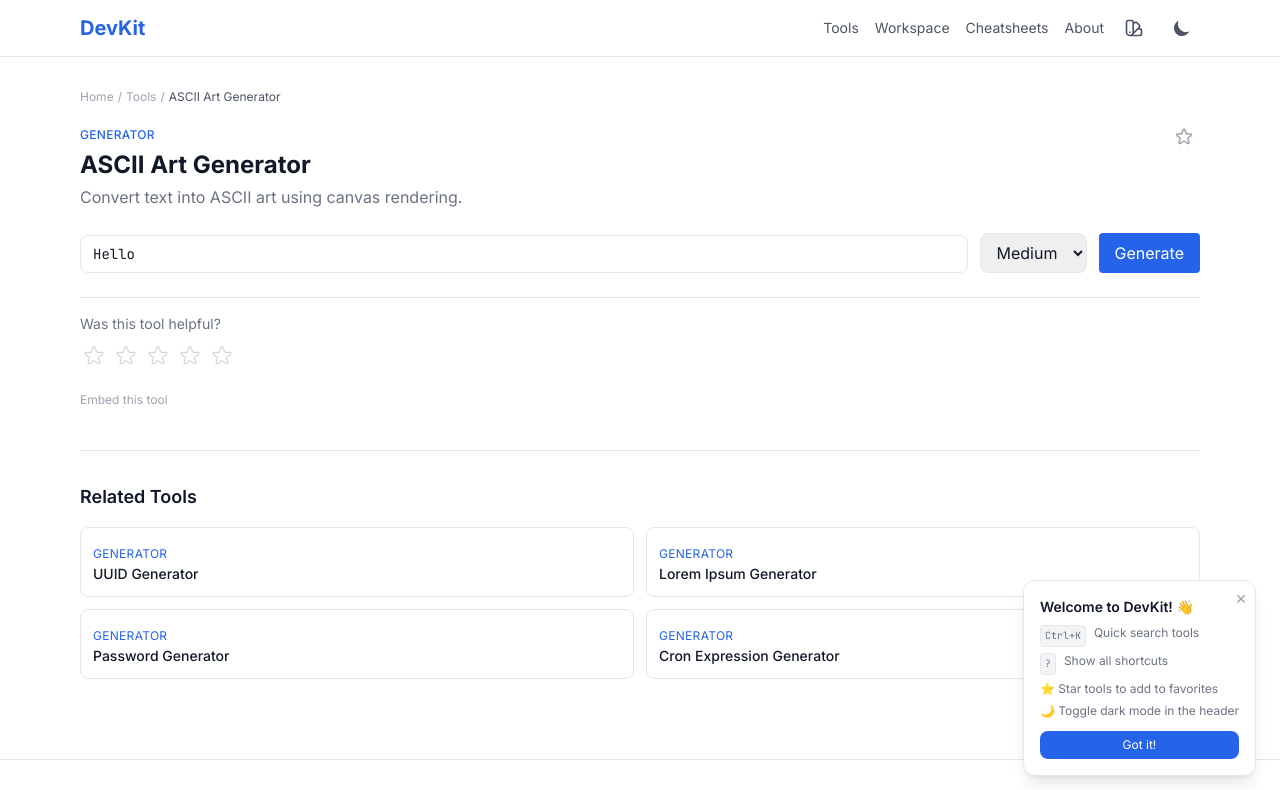
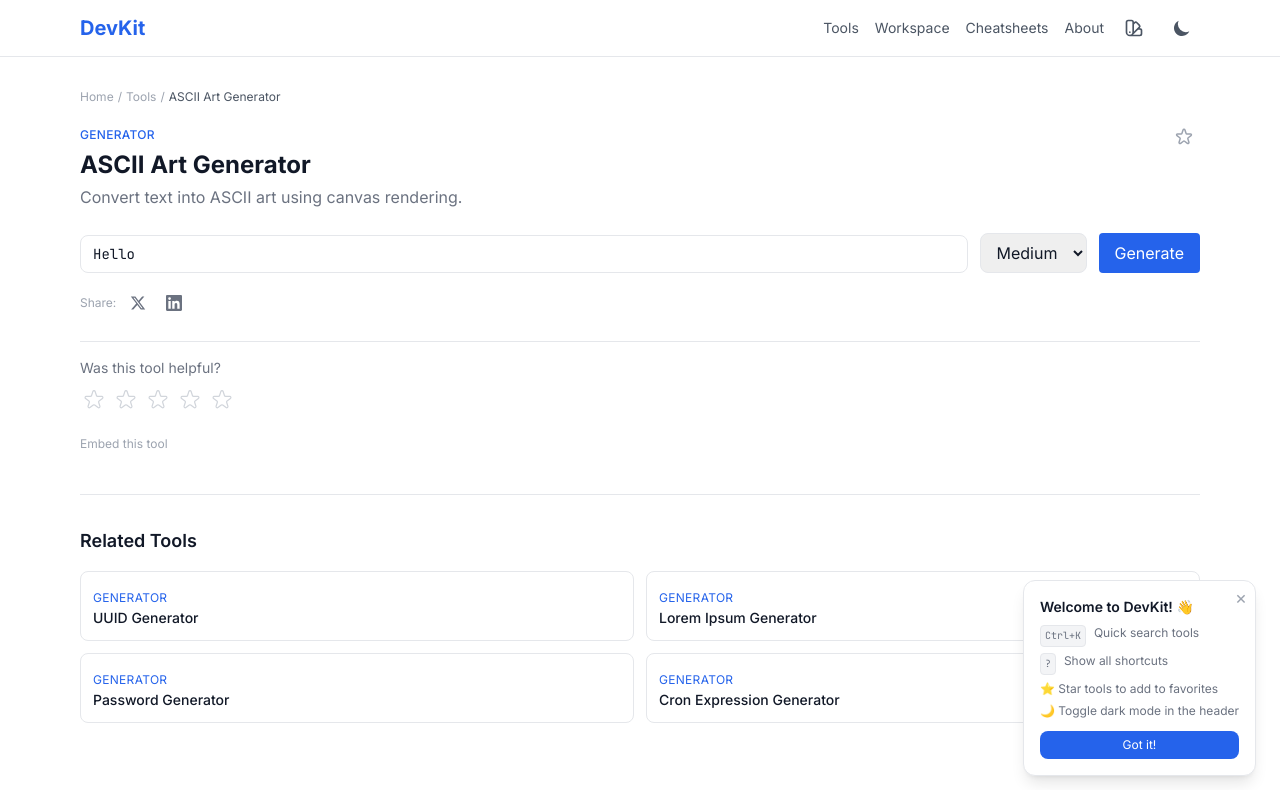
Before and after one commit to ganoolmovie5th-cell/dev-tools-claude, a Next.js app: page /tools/ascii-art-generator in a window 1280 px wide. Shown: the top 790 px of the page. Built offline with nearby package versions, Linux system fonts and the light colour scheme.

Commit message:
feat: social share buttons, breadcrumb schema, built-with badge
- Share buttons (X + LinkedIn) on every tool page
- BreadcrumbList JSON-LD structured data for rich snippets
- 'Built with Next.js + Tailwind' open source badge in footer

```diff
--- a/src/app/tools/[slug]/page.tsx
+++ b/src/app/tools/[slug]/page.tsx
@@ -9,6 +9,7 @@ import EmbedWidget from '@/components/EmbedWidget'
 import ToolRating from '@/components/ToolRating'
 import Breadcrumb from '@/components/Breadcrumb'
 import AutoFocus from '@/components/AutoFocus'
+import ShareButtons from '@/components/ShareButtons'
 
 export function generateStaticParams() {
   return tools.map(t => ({ slug: t.slug }))
@@ -79,6 +80,18 @@ export default function ToolPage({ params }: { params: { slug: string } }) {
         type="application/ld+json"
         dangerouslySetInnerHTML={{ __html: JSON.stringify(faqLd) }}
       />
+      <script
+        type="application/ld+json"
+        dangerouslySetInnerHTML={{ __html: JSON.stringify({
+          '@context': 'https://schema.org',
+          '@type': 'BreadcrumbList',
+          itemListElement: [
+            { '@type': 'ListItem', position: 1, name: 'Home', item: 'https://www.devkit.web.id/' },
+            { '@type': 'ListItem', position: 2, name: 'Tools', item: 'https://www.devkit.web.id/' },
+            { '@type': 'ListItem', position: 3, name: tool.name, item: `https://www.devkit.web.id/tools/${tool.slug}/` },
+          ],
+        }) }}
+      />
       <Breadcrumb items={[{ label: 'Tools', href: '/' }, { label: tool.name }]} />
       <AutoFocus />
       <div className="mb-6 flex items-start justify-between">
@@ -90,6 +103,7 @@ export default function ToolPage({ params }: { params: { slug: string } }) {
         <ToolPageClient slug={tool.slug} />
       </div>
       <ToolRenderer slug={tool.slug} />
+      <ShareButtons title={tool.name} slug={tool.slug} />
       <OutputHistory toolSlug={tool.slug} />
       <ToolRating slug={tool.slug} />
       <EmbedWidget slug={tool.slug} name={tool.name} />
--- a/src/components/Footer.tsx
+++ b/src/components/Footer.tsx
@@ -19,6 +19,10 @@ export default function Footer() {
             <Link href="/about" className="hover:text-gray-700 dark:hover:text-gray-200">About</Link>
           </div>
         </div>
+        <p className="mt-4 text-xs text-gray-400 dark:text-gray-600">
+          Built with Next.js + Tailwind CSS. Open source on{' '}
+          <a href="https://github.com/ganoolmovie5th-cell/devkit-claude" target="_blank" rel="noopener noreferrer" className="hover:text-gray-600 dark:hover:text-gray-400 underline">GitHub</a>.
+        </p>
       </div>
     </footer>
   )
--- /dev/null
+++ b/src/components/ShareButtons.tsx
@@ -0,0 +1,33 @@
+'use client'
+
+export default function ShareButtons({ title, slug }: { title: string; slug: string }) {
+  const url = `https://www.devkit.web.id/tools/${slug}/`
+  const text = `${title} — free online tool, runs in your browser`
+
+  const twitterUrl = `https://twitter.com/intent/tweet?text=${encodeURIComponent(text)}&url=${encodeURIComponent(url)}`
+  const linkedinUrl = `https://www.linkedin.com/sharing/share-offsite/?url=${encodeURIComponent(url)}`
+
+  return (
+    <div className="flex items-center gap-2 mt-4">
+      <span className="text-xs text-gray-400 dark:text-gray-500">Share:</span>
+      <a
+        href={twitterUrl}
+        target="_blank"
+        rel="noopener noreferrer"
+        className="p-1.5 rounded hover:bg-gray-100 dark:hover:bg-gray-800 transition-colors"
+        aria-label="Share on X (Twitter)"
+      >
+        <svg className="w-4 h-4 text-gray-500 dark:text-gray-400" fill="currentColor" viewBox="0 0 24 24"><path d="M18.244 2.25h3.308l-7.227 8.26 8.502 11.24H16.17l-5.214-6.817L4.99 21.75H1.68l7.73-8.835L1.254 2.25H8.08l4.713 6.231zm-1.161 17.52h1.833L7.084 4.126H5.117z"/></svg>
+      </a>
+      <a
+        href={linkedinUrl}
+        target="_blank"
+        rel="noopener noreferrer"
+        className="p-1.5 rounded hover:bg-gray-100 dark:hover:bg-gray-800 transition-colors"
+        aria-label="Share on LinkedIn"
+      >
+        <svg className="w-4 h-4 text-gray-500 dark:text-gray-400" fill="currentColor" viewBox="0 0 24 24"><path d="M20.447 20.452h-3.554v-5.569c0-1.328-.027-3.037-1.852-3.037-1.853 0-2.136 1.445-2.136 2.939v5.667H9.351V9h3.414v1.561h.046c.477-.9 1.637-1.85 3.37-1.85 3.601 0 4.267 2.37 4.267 5.455v6.286zM5.337 7.433a2.062 2.062 0 01-2.063-2.065 2.064 2.064 0 112.063 2.065zm1.782 13.019H3.555V9h3.564v11.452zM22.225 0H1.771C.792 0 0 .774 0 1.729v20.542C0 23.227.792 24 1.771 24h20.451C23.2 24 24 23.227 24 22.271V1.729C24 .774 23.2 0 22.222 0h.003z"/></svg>
+      </a>
+    </div>
+  )
+}
```
